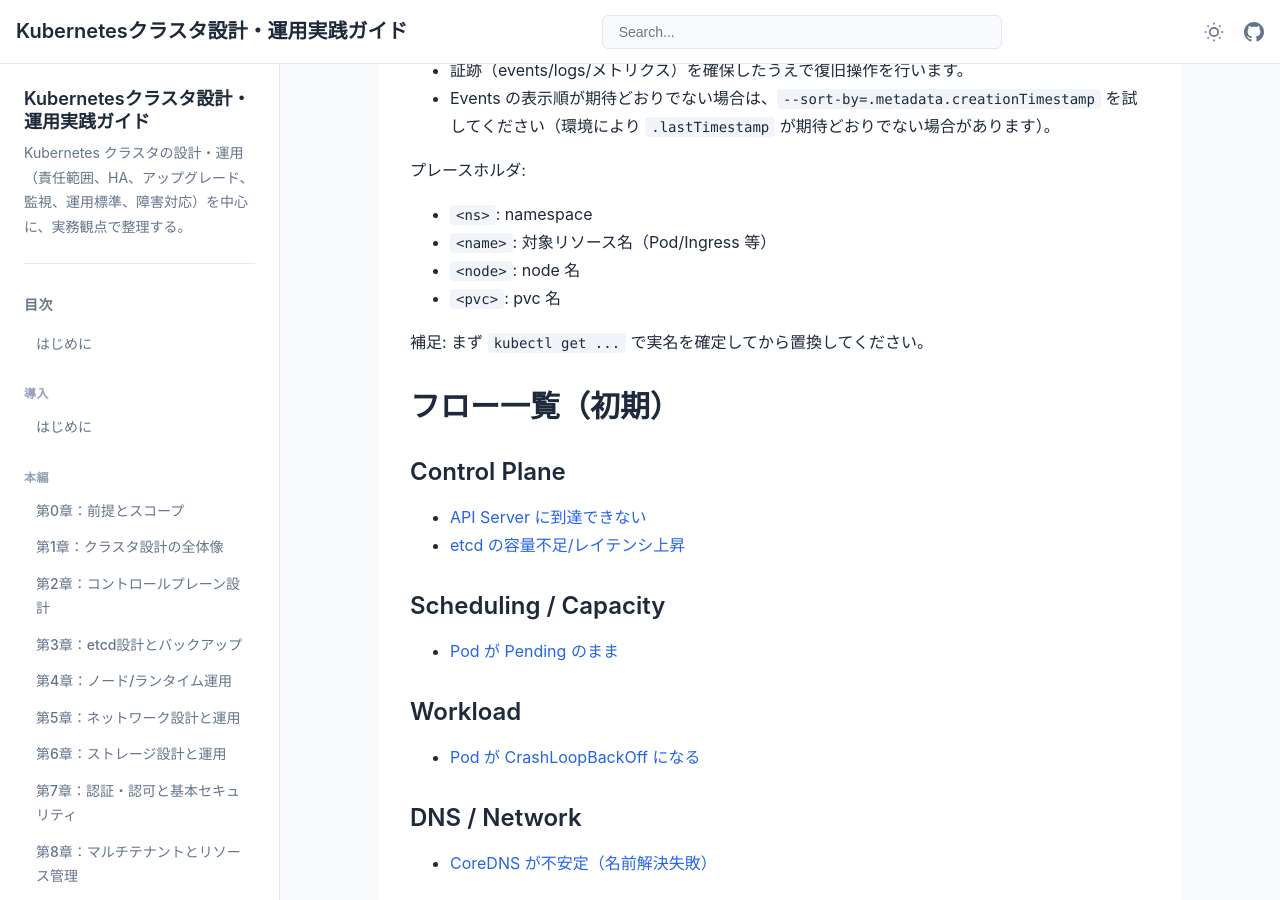
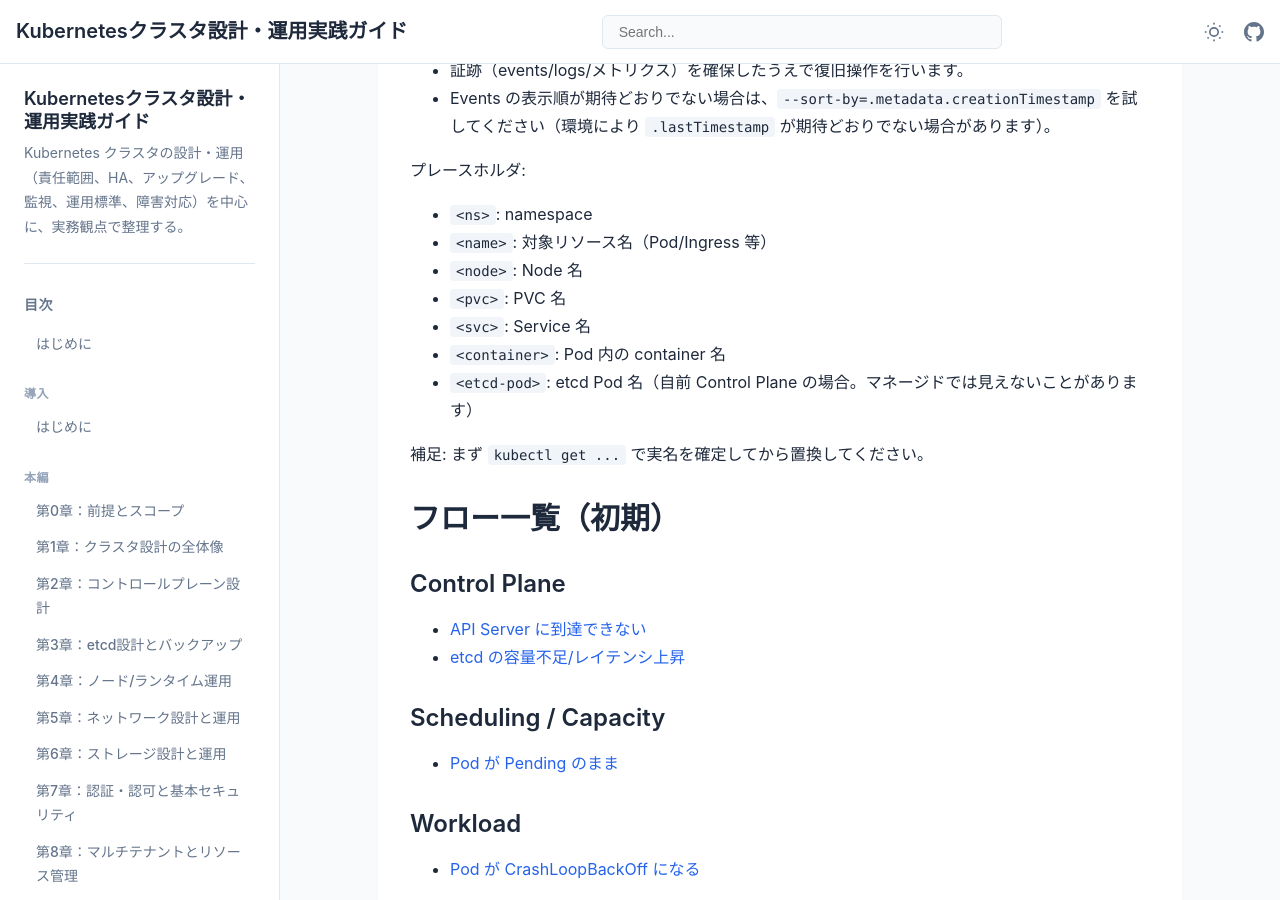
Before and after one commit to itdojp/kubernetes-cluster-ops-book, a Jekyll site: the page built from docs/appendices/appendix-b/index.md, in a window 1280 px wide and 900 px high, scrolled down 363 px. Built offline with Jekyll 4.4.1, drawn with Linux system fonts in a browser that asks for light colours.

Commit message:
Issue #9: 付録Bのプレースホルダ定義を拡充

```diff
--- a/docs/appendices/appendix-b/index.md
+++ b/docs/appendices/appendix-b/index.md
@@ -17,8 +17,11 @@ title: "付録B：トラブルシュートフロー集"
 プレースホルダ:
 - `<ns>`: namespace
 - `<name>`: 対象リソース名（Pod/Ingress 等）
-- `<node>`: node 名
-- `<pvc>`: pvc 名
+- `<node>`: Node 名
+- `<pvc>`: PVC 名
+- `<svc>`: Service 名
+- `<container>`: Pod 内の container 名
+- `<etcd-pod>`: etcd Pod 名（自前 Control Plane の場合。マネージドでは見えないことがあります）
 
 補足: まず `kubectl get ...` で実名を確定してから置換してください。
 
```
Also changed, not shown: src/appendices/appendix-b/index.md (+5 -2 lines).
